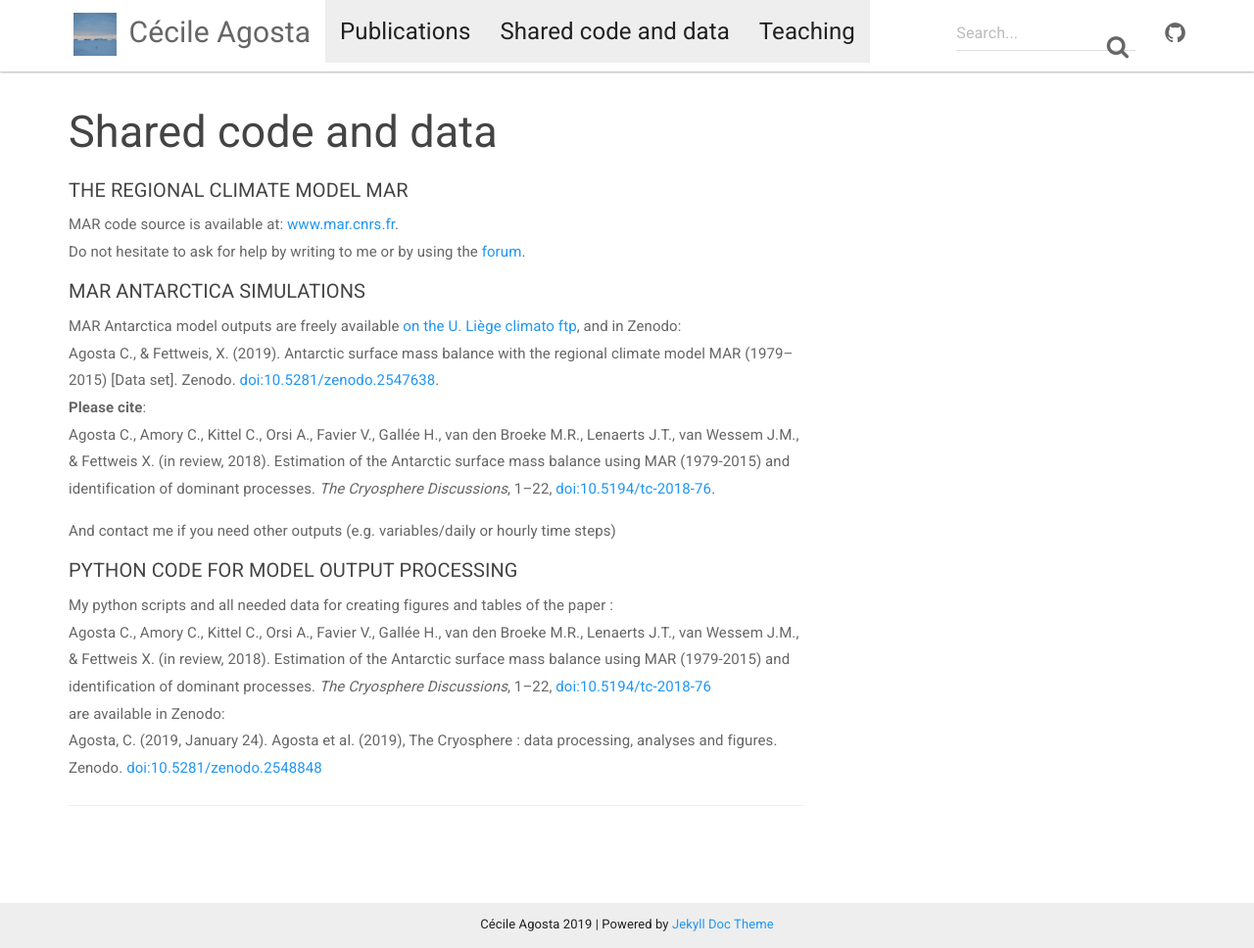
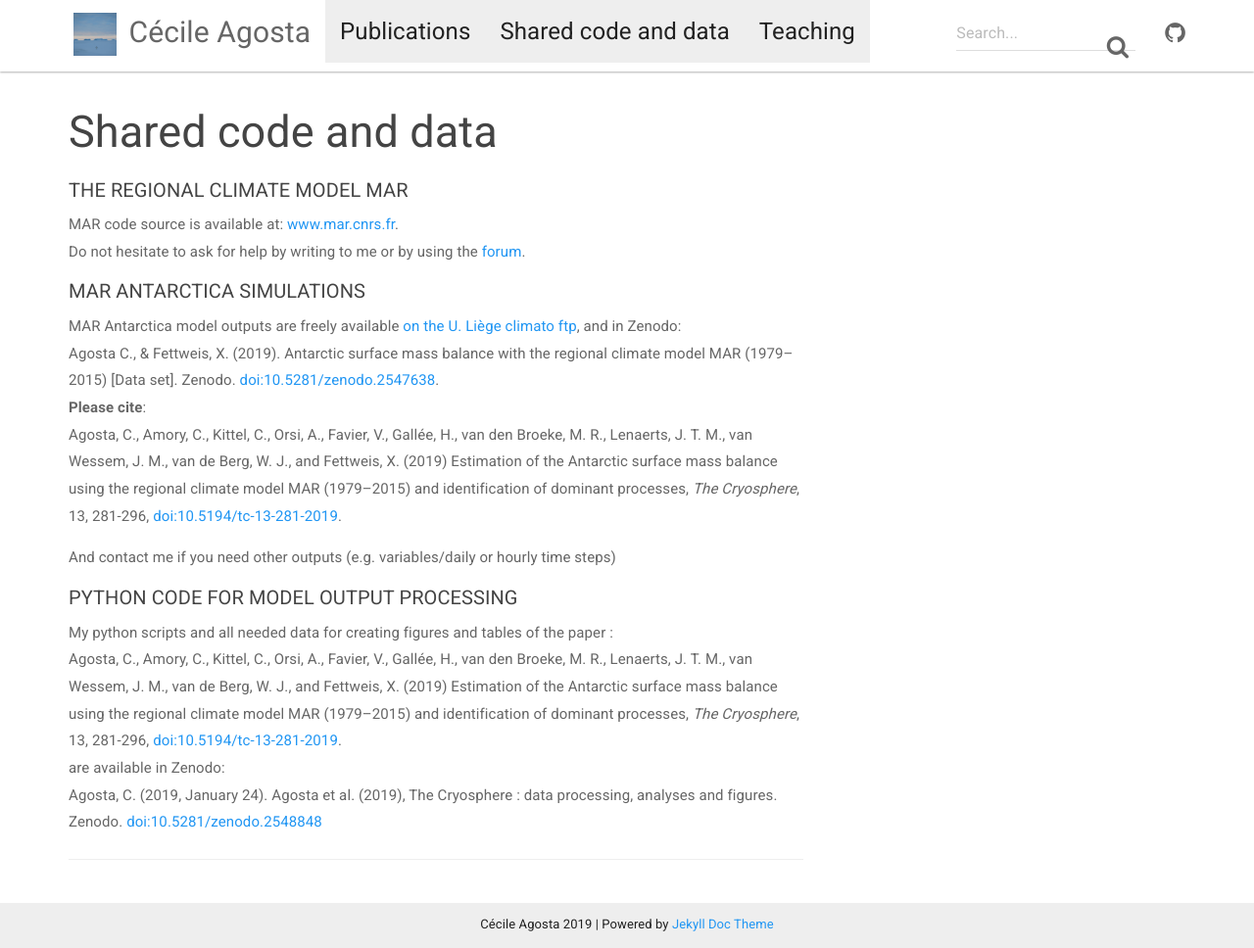
Before and after one commit to cecileagosta/cecileagosta.github.io, a Jekyll site: the page built from _docs/code-and-data.md, in a window 1280 px wide and 968 px high. Shown: the whole window at 98% size. Built offline with Jekyll 4.4.1, drawn with Linux system fonts in a browser that asks for light colours; nearby versions of some CDN libraries.

Commit message:
Update code-and-data.md

```diff
--- a/_docs/code-and-data.md
+++ b/_docs/code-and-data.md
@@ -10,13 +10,13 @@ Do not hesitate to ask for help by writing to me or by using the [forum](http://
 MAR Antarctica model outputs are freely available [on the U. Liège climato ftp](ftp://ftp.climato.be/fettweis/MARv3.6/Antarctic/){:target="_blank"}, and in Zenodo:
 Agosta C., & Fettweis, X. (2019). Antarctic surface mass balance with the regional climate model MAR (1979–2015) [Data set]. Zenodo. [doi:10.5281/zenodo.2547638](http://doi.org/10.5281/zenodo.2547638).
 **Please cite**:
-Agosta C., Amory C., Kittel C., Orsi A., Favier V., Gallée H., van den Broeke M.R., Lenaerts J.T., van Wessem J.M., & Fettweis X. (in review, 2018). Estimation of the Antarctic surface mass balance using MAR (1979-2015) and identification of dominant processes. *The Cryosphere Discussions*, 1–22, [doi:10.5194/tc-2018-76](https://doi.org/10.5194/tc-2018-76).
+Agosta, C., Amory, C., Kittel, C., Orsi, A., Favier, V., Gallée, H., van den Broeke, M. R., Lenaerts, J. T. M., van Wessem, J. M., van de Berg, W. J., and Fettweis, X. (2019) Estimation of the Antarctic surface mass balance using the regional climate model MAR (1979–2015) and identification of dominant processes, *The Cryosphere*, 13, 281-296, [doi:10.5194/tc-13-281-2019](https://doi.org/10.5194/tc-13-281-2019).
 
 And contact me if you need other outputs (e.g. variables/daily or hourly time steps)
 
 ##### PYTHON CODE FOR MODEL OUTPUT PROCESSING
 
 My python scripts and all needed data for creating figures and tables of the paper :
-Agosta C., Amory C., Kittel C., Orsi A., Favier V., Gallée H., van den Broeke M.R., Lenaerts J.T., van Wessem J.M., & Fettweis X. (in review, 2018). Estimation of the Antarctic surface mass balance using MAR (1979-2015) and identification of dominant processes. *The Cryosphere Discussions*, 1–22, [doi:10.5194/tc-2018-76](https://doi.org/10.5194/tc-2018-76)
+Agosta, C., Amory, C., Kittel, C., Orsi, A., Favier, V., Gallée, H., van den Broeke, M. R., Lenaerts, J. T. M., van Wessem, J. M., van de Berg, W. J., and Fettweis, X. (2019) Estimation of the Antarctic surface mass balance using the regional climate model MAR (1979–2015) and identification of dominant processes, *The Cryosphere*, 13, 281-296, [doi:10.5194/tc-13-281-2019](https://doi.org/10.5194/tc-13-281-2019).
 are available in Zenodo:
 Agosta, C. (2019, January 24). Agosta et al. (2019), The Cryosphere : data processing, analyses and figures. Zenodo. [doi:10.5281/zenodo.2548848](http://doi.org/10.5281/zenodo.2548848)
```
